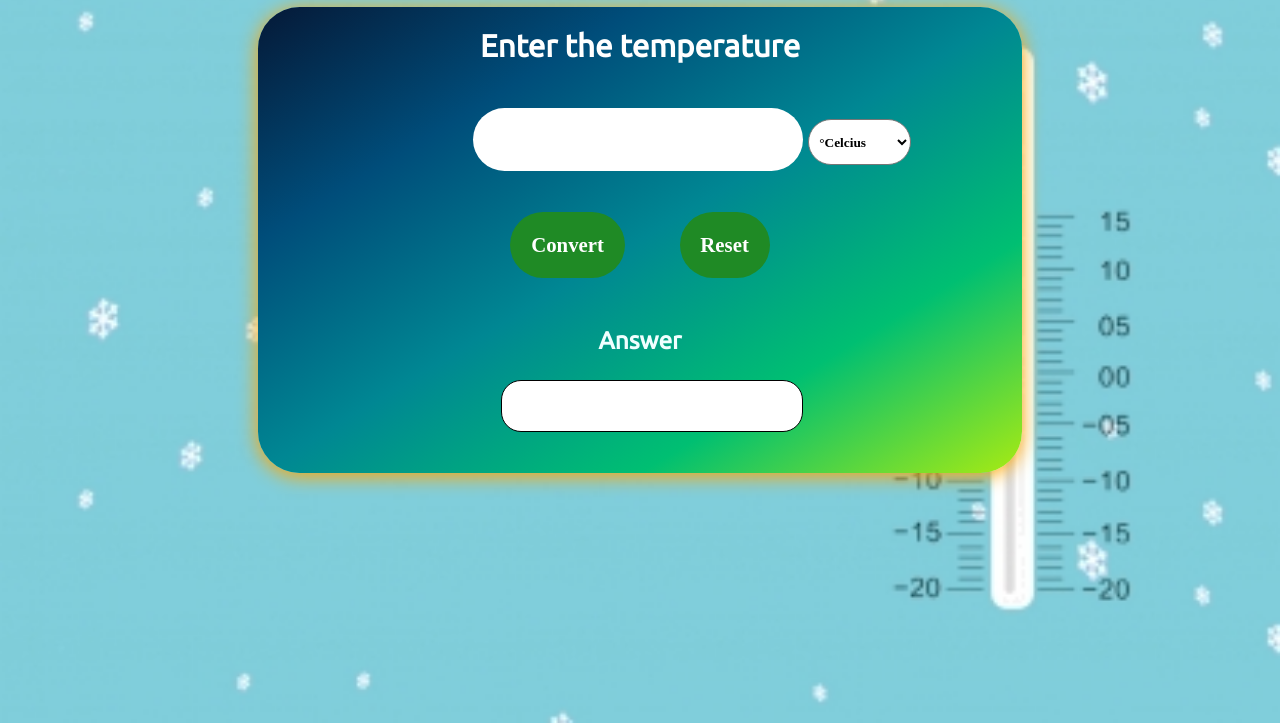
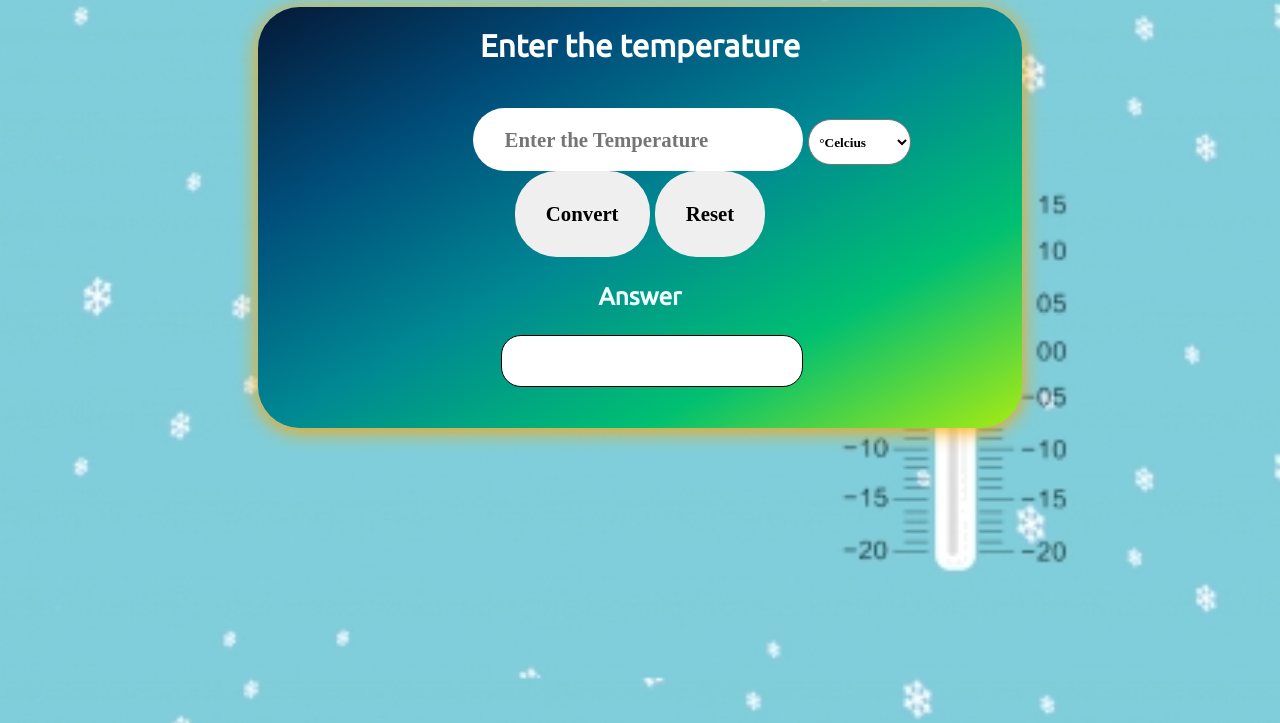
Before and after one commit to SonuKumar10234/OIBSIP-TASK-3, a plain HTML site: page Temperature Converter/index.html in a window 1280 px wide. Shown: the part 77-800 px from the top of the page. Drawn offline with Linux system fonts and the light colour scheme.

Commit message:
Update index.html

```diff
--- a/Temperature Converter/index.html
+++ b/Temperature Converter/index.html
@@ -18,22 +18,21 @@
     <form id="tempCalc" onsubmit="calculateTemp(); return false" class="calculator">
         <label for="temp">Enter the temperature </label>
         <br><br>
-        <input type="number" name="temp" id="temp" class="input-box">
+        <input type="number" name="temp" id="temp" class="input-box" placeholder="Enter the Temperature">
 
         <select name="temp_option" id="temp_option">
             <option value="celc">°Celcius</option>
             <option value="fahren">°Farenheit</option>
-
         </select> <br>
 
-        <input type="submit" class="submit" name="sub" value="Convert">
-        <input type="reset" class="submit1" name="sub" value="Reset">
-        <br><br>
+        <div class="btn_container">
+            <input type="submit" class="convert_btn" name="sub" value="Convert">
+            <input type="reset" class="reset_btn" name="sub" value="Reset">
+        </div>
+
         <h3>Answer</h3>
         <div class="result_area">
-
             <span id="resultContainer"></span>
-
         </div>
 
     </form>
```
